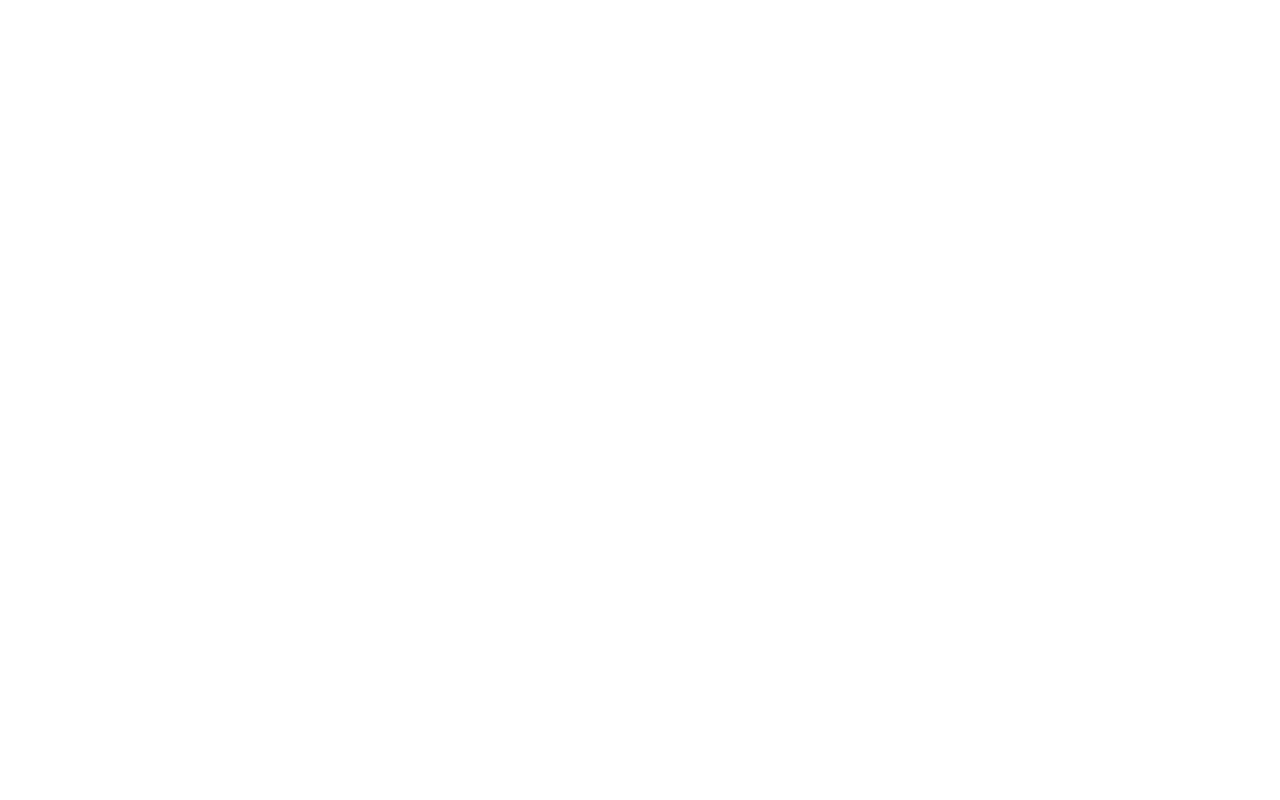
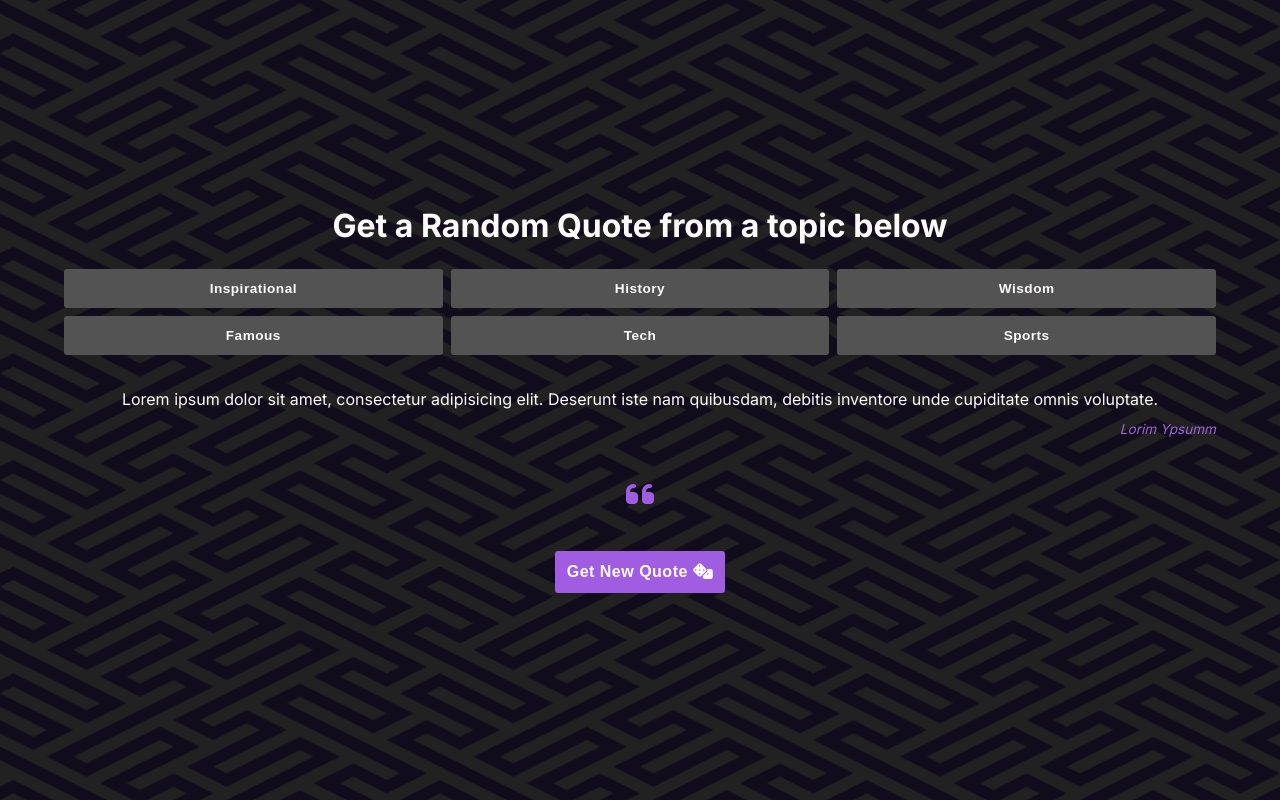
Before and after one commit to olopcodes/random-quote, a plain HTML site: page index.html in a window 1280 px wide. Drawn offline with Linux system fonts and the light colour scheme; no server answers.

Commit message:
added styles for the app

```diff
--- a/app.js
+++ b/app.js
@@ -1,13 +1,13 @@
-// the user will be able to select category of quote
-// inspirational
-// wisdom
-// technology
-// famous quote
-// history
+let cat;
+// the function will receive a value and it will search the api based on what was clicked
+const getRandomQuote = async (category) => {
+  let url = `https://api.quotable.io/quotes/random`;
 
-// the function will receive a value and it will search the api based on what was clicked
-const getRandomQuote = async () => {
-  const res = await fetch("https://api.quotable.io/quotes/random?tags=sports");
+  if (category) url = `${url}?tags=${category}`;
+
+  const res = await fetch(url);
   const data = await res.json();
   console.log(data);
 };
+
+getRandomQuote("famous-quotes");
--- a/index.html
+++ b/index.html
@@ -3,9 +3,58 @@
   <head>
     <meta charset="UTF-8" />
     <meta name="viewport" content="width=device-width, initial-scale=1.0" />
+    <link rel="apple-touch-icon" sizes="180x180" href="/apple-touch-icon.png" />
+    <link rel="icon" type="image/png" sizes="32x32" href="favicon-32x32.png" />
+    <link rel="icon" type="image/png" sizes="16x16" href="favicon-16x16.png" />
+    <link rel="manifest" href="/site.webmanifest" />
+    <link rel="preconnect" href="https://fonts.googleapis.com" />
+    <link rel="preconnect" href="https://fonts.gstatic.com" crossorigin />
+
+    <link
+      rel="stylesheet"
+      href="https://cdnjs.cloudflare.com/ajax/libs/font-awesome/6.4.0/css/all.min.css"
+      integrity="sha512-iecdLmaskl7CVkqkXNQ/ZH/XLlvWZOJyj7Yy7tcenmpD1ypASozpmT/E0iPtmFIB46ZmdtAc9eNBvH0H/ZpiBw=="
+      crossorigin="anonymous"
+      referrerpolicy="no-referrer"
+    />
+    <link
+      href="https://fonts.googleapis.com/css2?family=Inter:wght@300;400;700&display=swap"
+      rel="stylesheet"
+    />
+    <link rel="stylesheet" href="./stye.css" />
     <title>Random Quote Generator</title>
   </head>
   <body>
+    <main class="container">
+      <h1>Get a Random Quote from a topic below</h1>
+      <div class="quote__buttons">
+        <button data-cat="inspirational">inspirational</button>
+        <button data-cat="history">history</button>
+        <button data-cat="wisdom">wisdom</button>
+        <button data-cat="famous-quote">famous</button>
+        <button data-cat="technology">tech</button>
+        <button data-cat="sports">sports</button>
+      </div>
+
+      <blockquote>
+        <p>
+          Lorem ipsum dolor sit amet, consectetur adipisicing elit. Deserunt
+          iste nam quibusdam, debitis inventore unde cupiditate omnis voluptate.
+        </p>
+        <cite>Lorim Ypsumm</cite>
+      </blockquote>
+
+      <div class="quote__lines">
+        <span class="quote__line"></span>
+        <span class="quote__icon"><i class="fa-solid fa-quote-left"></i></span>
+        <span class="quote__line"></span>
+      </div>
+
+      <button class="btn-cta">
+        Get new quote <i class="fa-solid fa-dice"></i>
+      </button>
+    </main>
+
     <script src="app.js"></script>
   </body>
 </html>
--- a/stye.css
+++ b/stye.css
@@ -0,0 +1,115 @@
+:root {
+  --dark-black: #353535;
+  --light-black: #535353;
+  --white: snow;
+  --accent: rgb(160, 93, 226);
+  --light-accent: rgb(158, 101, 214);
+  --dark-accent: rgb(89, 22, 156);
+}
+
+* {
+  box-sizing: border-box;
+  margin: 0;
+  padding: 0;
+}
+
+html,
+body {
+  min-height: 100vh;
+}
+
+html {
+  font-size: 100%;
+}
+
+body {
+  /* background-color: #353535; */
+  background-image: linear-gradient(
+      90deg,
+      rgba(0, 0, 0, 0.87),
+      rgba(0, 0, 0, 0.87)
+    ),
+    url("./pattern.png");
+  background-size: cover;
+  background-position: center;
+  background-repeat: no-repeat;
+  color: snow;
+  font-family: "Inter", sans-serif;
+  text-align: center;
+  line-height: 1.5;
+  display: grid;
+  align-content: center;
+}
+
+h1 {
+  line-height: 1.2;
+  margin-bottom: 1.5rem;
+}
+
+button {
+  cursor: pointer;
+  padding: 0.75rem;
+  font-weight: 600;
+  text-transform: capitalize;
+  background-color: var(--light-black);
+  color: var(--white);
+  border: none;
+  transition: color 0.2s ease;
+  border-radius: 3px;
+  font-size: 0.85rem;
+  letter-spacing: 0.5px;
+}
+
+button:hover,
+button.active {
+  background-color: var(--dark-accent);
+}
+
+.btn-cta {
+  background-color: var(--accent);
+  font-size: 1rem;
+}
+
+.btn-cta:hover {
+  background-color: var(--light-accent);
+}
+
+.container {
+  width: 90%;
+  margin: 2rem auto;
+}
+
+.quote__buttons {
+  display: grid;
+  grid-template-columns: 1fr 1fr 1fr;
+  gap: 0.5rem;
+  margin-bottom: 2rem;
+}
+
+.quote__buttons button {
+  flex-basis: 30%;
+}
+
+blockquote {
+  margin-bottom: 2rem;
+}
+
+blockquote p {
+  margin-bottom: 0.5rem;
+}
+
+cite {
+  text-align: right;
+  display: block;
+  font-size: 0.85rem;
+  color: var(--light-accent);
+}
+
+.quote__lines {
+  margin-bottom: 2rem;
+}
+
+.quote__icon {
+  font-size: 2rem;
+  color: var(--accent);
+}
```
Also changed, not shown: favicon-16x16.png (added), favicon-32x32.png (added), favicon.ico (added), pattern.png (added).
